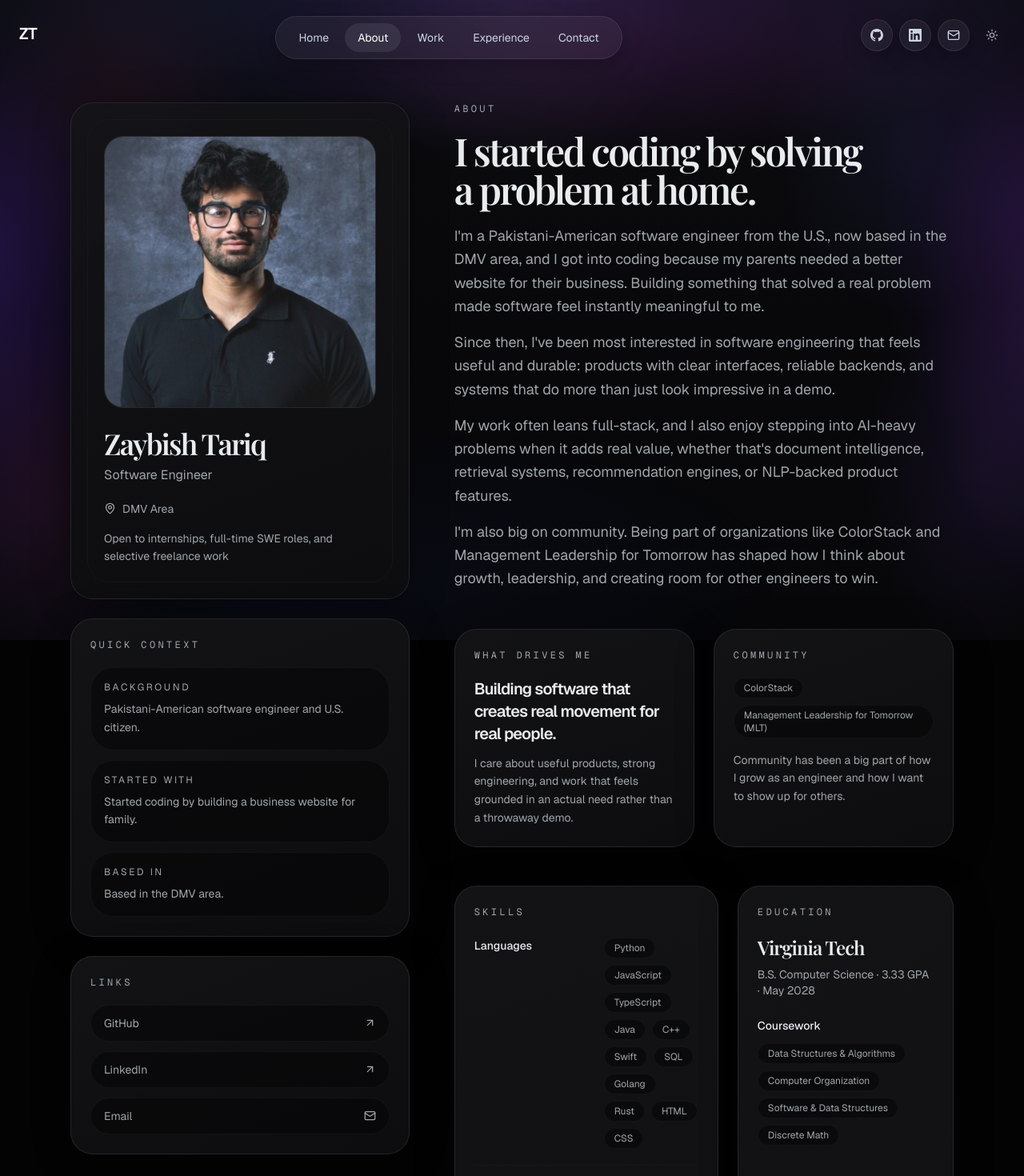
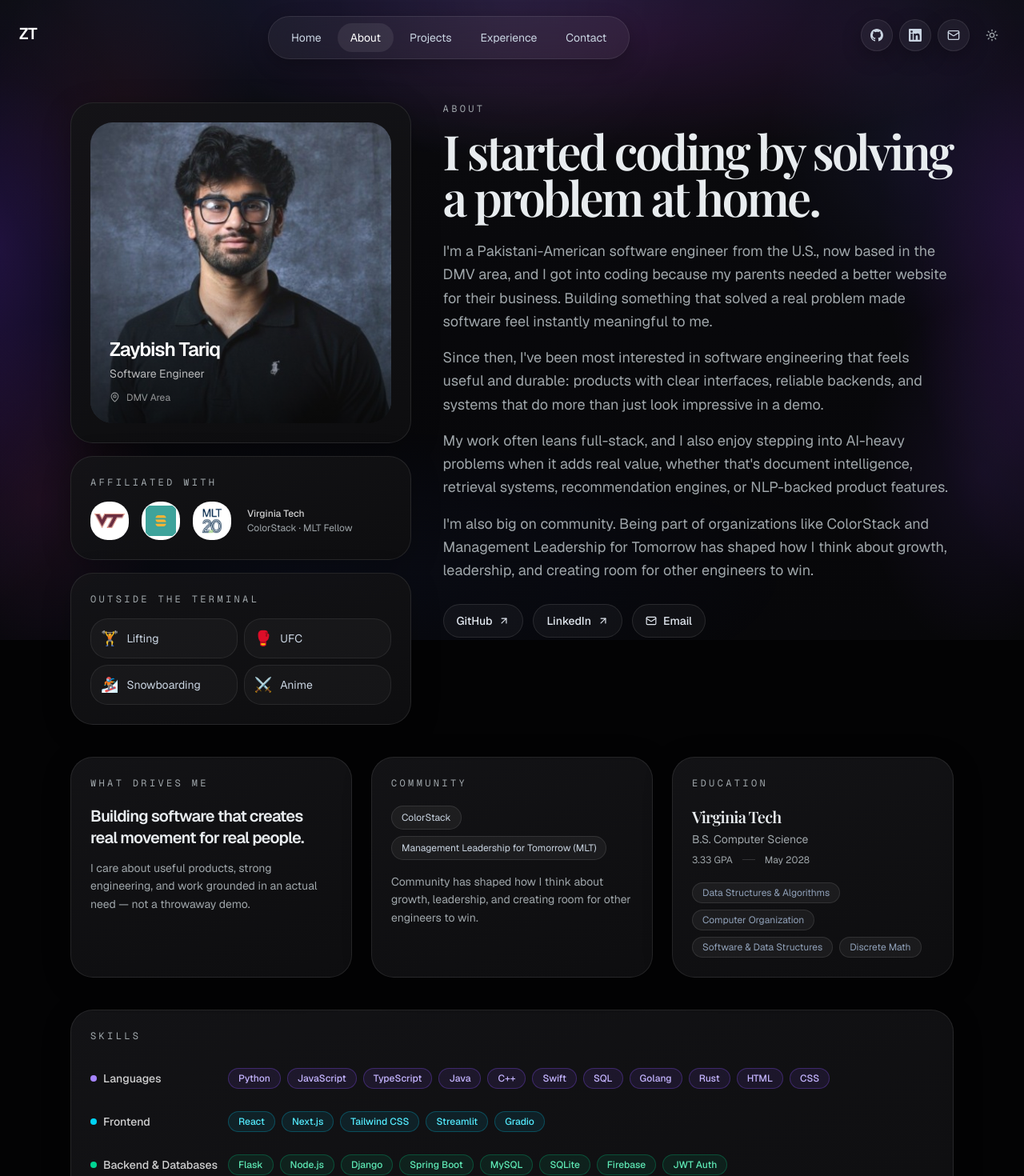
Before and after one commit to Kingzayzoom/ZaybishTariqPortfolio, a Next.js app in the folder zaybish-portfolio/: page /about in a window 1280 px wide. Shown: the top 1470 px of the page at 80% size. Built offline with nearby package versions, Linux system fonts and the light colour scheme; a web font is replaced by a local one.

Commit message:
Personalization

```diff
--- a/zaybish-portfolio/src/components/layout/Navbar.tsx
+++ b/zaybish-portfolio/src/components/layout/Navbar.tsx
@@ -12,7 +12,7 @@ import { cn } from "@/lib/utils";
 const navLinks = [
   { href: "/", label: "Home" },
   { href: "/about", label: "About" },
-  { href: "/projects", label: "Work" },
+  { href: "/projects", label: "Projects" },
   { href: "/experience", label: "Experience" },
   { href: "/contact", label: "Contact" },
 ];
--- a/zaybish-portfolio/src/components/sections/AboutContent.tsx
+++ b/zaybish-portfolio/src/components/sections/AboutContent.tsx
@@ -6,18 +6,49 @@ import { ArrowUpRight, Mail, MapPin } from "lucide-react";
 import { skillGroups } from "@/data/skills";
 import { siteConfig } from "@/data/site-config";
 
+const skillColors = [
+  {
+    dot: "bg-violet-400",
+    pill: "border-violet-500/30 bg-violet-500/10 text-violet-300 hover:bg-violet-500/18 hover:border-violet-400/50",
+  },
+  {
+    dot: "bg-cyan-400",
+    pill: "border-cyan-500/30 bg-cyan-500/10 text-cyan-300 hover:bg-cyan-500/18 hover:border-cyan-400/50",
+  },
+  {
+    dot: "bg-emerald-400",
+    pill: "border-emerald-500/30 bg-emerald-500/10 text-emerald-300 hover:bg-emerald-500/18 hover:border-emerald-400/50",
+  },
+  {
+    dot: "bg-fuchsia-400",
+    pill: "border-fuchsia-500/30 bg-fuchsia-500/10 text-fuchsia-300 hover:bg-fuchsia-500/18 hover:border-fuchsia-400/50",
+  },
+  {
+    dot: "bg-amber-400",
+    pill: "border-amber-500/30 bg-amber-500/10 text-amber-300 hover:bg-amber-500/18 hover:border-amber-400/50",
+  },
+  {
+    dot: "bg-sky-400",
+    pill: "border-sky-500/30 bg-sky-500/10 text-sky-300 hover:bg-sky-500/18 hover:border-sky-400/50",
+  },
+];
+
 export function AboutContent() {
   return (
-    <div className="grid gap-14 pb-10 lg:grid-cols-[0.95fr_1.4fr]">
-      <motion.aside
+    <div className="pb-10 space-y-10">
+
+      {/* ── Header ── */}
+      <motion.div
         initial={{ opacity: 0, y: 16 }}
         animate={{ opacity: 1, y: 0 }}
         transition={{ duration: 0.45 }}
-        className="space-y-6"
+        className="grid gap-10 lg:grid-cols-[1fr_1.5fr] items-start"
       >
-        <div className="glass-panel overflow-hidden p-5">
-          <div className="rounded-[1.75rem] border border-border/60 bg-[radial-gradient(circle_at_top_left,rgba(54,142,255,0.22),transparent_28%),radial-gradient(circle_at_bottom_right,rgba(34,211,154,0.16),transparent_30%),rgba(255,255,255,0.04)] p-5">
-            <div className="overflow-hidden rounded-[1.5rem] border border-white/10">
+        {/* Photo + extras column */}
+        <div className="space-y-4">
+          {/* Photo card */}
+          <div className="panel-card overflow-hidden p-0">
+            <div className="relative overflow-hidden rounded-[1.75rem]">
               <Image
                 src="/images/headshot.jpg"
                 alt="Portrait of Zaybish Tariq"
@@ -26,162 +57,192 @@ export function AboutContent() {
                 className="h-auto w-full object-cover"
                 priority
               />
-            </div>
-
-            <h1 className="mt-6 text-4xl font-semibold tracking-[-0.05em]">{siteConfig.name}</h1>
-            <p className="mt-2 text-base text-muted-foreground">{siteConfig.title}</p>
-            <div className="mt-5 flex items-center gap-2 text-sm text-muted-foreground">
-              <MapPin size={15} />
+              <div className="absolute inset-0 bg-gradient-to-t from-black/60 via-transparent to-transparent" />
+              <div className="absolute bottom-0 left-0 right-0 p-6">
+                <p className="text-2xl font-semibold tracking-[-0.04em] text-white">{siteConfig.name}</p>
+                <p className="mt-1 text-sm text-white/70">{siteConfig.title}</p>
+                <div className="mt-3 flex items-center gap-2 text-xs text-white/55">
+                  <MapPin size={13} />
                   {siteConfig.location}
                 </div>
-            <p className="mt-4 text-sm leading-relaxed text-muted-foreground">{siteConfig.availability}</p>
-          </div>
-        </div>
-
-        <div className="glass-panel p-6">
-          <p className="eyebrow">Quick Context</p>
-          <div className="mt-5 space-y-3">
-            <div className="rounded-2xl border border-border/60 bg-background/45 p-4">
-              <p className="text-xs uppercase tracking-[0.22em] text-muted-foreground">Background</p>
-              <p className="mt-2 text-sm leading-relaxed text-muted-foreground">{siteConfig.identity.background}</p>
-            </div>
-            <div className="rounded-2xl border border-border/60 bg-background/45 p-4">
-              <p className="text-xs uppercase tracking-[0.22em] text-muted-foreground">Started With</p>
-              <p className="mt-2 text-sm leading-relaxed text-muted-foreground">{siteConfig.identity.origin}</p>
-            </div>
-            <div className="rounded-2xl border border-border/60 bg-background/45 p-4">
-              <p className="text-xs uppercase tracking-[0.22em] text-muted-foreground">Based In</p>
-              <p className="mt-2 text-sm leading-relaxed text-muted-foreground">{siteConfig.identity.base}</p>
               </div>
             </div>
           </div>
 
-        <div className="glass-panel p-6">
-          <p className="eyebrow">Links</p>
-          <div className="mt-5 space-y-3 text-sm">
+          {/* Affiliations */}
+          <div className="panel-card p-5">
+            <p className="eyebrow mb-4">Affiliated With</p>
+            <div className="flex items-center gap-4">
+              {[
+                { src: "/images/virginia-tech-logo.png", alt: "Virginia Tech" },
+                { src: "/images/colorstack-logo.jpg", alt: "ColorStack" },
+                { src: "/images/mlt-logo.jpg", alt: "MLT" },
+              ].map(({ src, alt }) => (
+                <div
+                  key={alt}
+                  className="flex h-12 w-12 items-center justify-center overflow-hidden rounded-xl border border-white/10 bg-white p-1"
+                >
+                  <Image src={src} alt={alt} width={40} height={40} className="h-full w-full object-contain" />
+                </div>
+              ))}
+              <div className="ml-1 space-y-0.5">
+                <p className="text-xs font-medium text-white/80">Virginia Tech</p>
+                <p className="text-xs text-muted-foreground">ColorStack · MLT Fellow</p>
+              </div>
+            </div>
+          </div>
+
+          {/* Fun facts */}
+          <div className="panel-card p-5">
+            <p className="eyebrow mb-4">Outside the Terminal</p>
+            <div className="grid grid-cols-2 gap-2">
+              {[
+                { emoji: "🏋️", label: "Lifting" },
+                { emoji: "🥊", label: "UFC" },
+                { emoji: "🏂", label: "Snowboarding" },
+                { emoji: "⚔️", label: "Anime" },
+              ].map(({ emoji, label }) => (
+                <div
+                  key={label}
+                  className="flex items-center gap-2.5 rounded-xl border border-white/8 bg-white/[0.03] px-3 py-2.5"
+                >
+                  <span className="text-lg">{emoji}</span>
+                  <span className="text-sm text-slate-300">{label}</span>
+                </div>
+              ))}
+            </div>
+          </div>
+        </div>
+
+        {/* Bio */}
+        <div className="space-y-6">
+          <div>
+            <p className="eyebrow">About</p>
+            <h1 className="mt-4 text-balance text-5xl font-semibold leading-[0.96] tracking-[-0.05em] sm:text-6xl">
+              I started coding by solving a problem at home.
+            </h1>
+          </div>
+          <div className="space-y-4 text-base leading-relaxed text-muted-foreground sm:text-lg">
+            {siteConfig.about.map((paragraph) => (
+              <p key={paragraph}>{paragraph}</p>
+            ))}
+          </div>
+
+          {/* Links row */}
+          <div className="flex flex-wrap gap-3 pt-1">
             <a
               href={siteConfig.socials.github}
               target="_blank"
               rel="noreferrer"
-              className="flex items-center justify-between rounded-2xl border border-border/60 bg-background/45 px-4 py-3 text-muted-foreground transition hover:text-foreground"
+              className="secondary-button !px-4 !py-2.5 text-sm"
             >
-              GitHub
-              <ArrowUpRight size={15} />
+              GitHub <ArrowUpRight size={14} />
             </a>
             <a
               href={siteConfig.socials.linkedin}
               target="_blank"
               rel="noreferrer"
-              className="flex items-center justify-between rounded-2xl border border-border/60 bg-background/45 px-4 py-3 text-muted-foreground transition hover:text-foreground"
+              className="secondary-button !px-4 !py-2.5 text-sm"
             >
-              LinkedIn
-              <ArrowUpRight size={15} />
+              LinkedIn <ArrowUpRight size={14} />
             </a>
             <a
               href={`mailto:${siteConfig.socials.email}`}
-              className="flex items-center justify-between rounded-2xl border border-border/60 bg-background/45 px-4 py-3 text-muted-foreground transition hover:text-foreground"
+              className="secondary-button !px-4 !py-2.5 text-sm"
             >
-              Email
-              <Mail size={15} />
+              <Mail size={14} /> Email
             </a>
           </div>
         </div>
-      </motion.aside>
+      </motion.div>
 
+      {/* ── Drive + Community + Education row ── */}
       <motion.div
         initial={{ opacity: 0, y: 16 }}
         animate={{ opacity: 1, y: 0 }}
         transition={{ duration: 0.45, delay: 0.08 }}
-        className="space-y-12"
+        className="grid gap-6 md:grid-cols-3"
       >
-        <section className="space-y-5">
-          <p className="eyebrow">About</p>
-          <h2 className="text-balance text-5xl font-semibold tracking-[-0.05em]">
-            I started coding by solving a problem at home.
-          </h2>
-          <div className="space-y-4 text-base leading-relaxed text-muted-foreground sm:text-lg">
-            {siteConfig.about.map((paragraph) => (
-              <p key={paragraph}>{paragraph}</p>
-            ))}
-          </div>
-        </section>
-
-        <section className="grid gap-6 md:grid-cols-2">
-          <article className="glass-panel p-6">
+        <article className="panel-card p-6">
           <p className="eyebrow">What Drives Me</p>
-            <p className="mt-5 text-xl font-semibold tracking-[-0.04em]">
+          <p className="mt-5 text-xl font-semibold tracking-[-0.04em] leading-snug">
             Building software that creates real movement for real people.
           </p>
           <p className="mt-3 text-sm leading-relaxed text-muted-foreground">
-              I care about useful products, strong engineering, and work that feels grounded in an actual need rather
-              than a throwaway demo.
+            I care about useful products, strong engineering, and work grounded in an actual need — not a throwaway demo.
           </p>
         </article>
 
-          <article className="glass-panel p-6">
+        <article className="panel-card p-6">
           <p className="eyebrow">Community</p>
           <div className="mt-5 flex flex-wrap gap-2">
             {siteConfig.communities.map((community) => (
               <span
                 key={community}
-                  className="rounded-full border border-border/60 bg-background/45 px-3 py-1 text-xs text-muted-foreground"
+                className="rounded-full border border-white/10 bg-white/[0.05] px-3 py-1.5 text-xs text-slate-300"
               >
                 {community}
               </span>
             ))}
           </div>
           <p className="mt-4 text-sm leading-relaxed text-muted-foreground">
-              Community has been a big part of how I grow as an engineer and how I want to show up for others.
+            Community has shaped how I think about growth, leadership, and creating room for other engineers to win.
           </p>
         </article>
-        </section>
 
-        <section className="grid gap-6 lg:grid-cols-[1.1fr_0.9fr]">
-          <div className="glass-panel p-6">
-            <p className="eyebrow">Skills</p>
-            <div className="mt-6 space-y-5">
-              {skillGroups.map((group) => (
-                <div
-                  key={group.label}
-                  className="grid gap-3 border-b border-border/50 pb-5 last:border-b-0 last:pb-0 sm:grid-cols-[150px_1fr]"
+        <article className="panel-card p-6">
+          <p className="eyebrow">Education</p>
+          <h3 className="mt-5 text-xl font-semibold tracking-[-0.04em]">{siteConfig.education.school}</h3>
+          <p className="mt-1 text-sm text-muted-foreground">{siteConfig.education.degree}</p>
+          <div className="mt-2 flex items-center gap-3 text-xs text-muted-foreground">
+            <span>{siteConfig.education.gpa}</span>
+            <span className="h-px w-4 bg-white/15" />
+            <span>{siteConfig.education.graduation}</span>
+          </div>
+          <div className="mt-5 flex flex-wrap gap-2">
+            {siteConfig.education.coursework.map((item) => (
+              <span
+                key={item}
+                className="rounded-full border border-white/10 bg-white/[0.05] px-3 py-1 text-xs text-slate-400"
               >
-                  <p className="text-sm font-medium">{group.label}</p>
+                {item}
+              </span>
+            ))}
+          </div>
+        </article>
+      </motion.div>
+
+      {/* ── Skills ── */}
+      <motion.div
+        initial={{ opacity: 0, y: 16 }}
+        animate={{ opacity: 1, y: 0 }}
+        transition={{ duration: 0.45, delay: 0.14 }}
+        className="panel-card p-7"
+      >
+        <p className="eyebrow mb-8">Skills</p>
+        <div className="space-y-7">
+          {skillGroups.map((group, i) => {
+            const color = skillColors[i % skillColors.length];
+            return (
+              <div key={group.label} className="grid gap-3 sm:grid-cols-[160px_1fr]">
+                <div className="flex items-center gap-2">
+                  <span className={`h-2 w-2 rounded-full shrink-0 ${color.dot}`} />
+                  <p className="text-sm font-medium text-white/80">{group.label}</p>
+                </div>
                 <div className="flex flex-wrap gap-2">
                   {group.skills.map((skill) => (
                     <span
                       key={skill}
-                        className="rounded-full border border-border/60 bg-background/45 px-3 py-1 text-xs text-muted-foreground"
+                      className={`inline-flex items-center rounded-full border px-3 py-1 text-xs font-medium transition-all duration-200 cursor-default ${color.pill}`}
                     >
                       {skill}
                     </span>
                   ))}
                 </div>
               </div>
-              ))}
+            );
+          })}
         </div>
-          </div>
-
-          <div className="glass-panel p-6">
-            <p className="eyebrow">Education</p>
-            <h3 className="mt-5 text-2xl font-semibold tracking-[-0.04em]">{siteConfig.education.school}</h3>
-            <p className="mt-2 text-sm text-muted-foreground">
-              {siteConfig.education.degree} · {siteConfig.education.gpa} · {siteConfig.education.graduation}
-            </p>
-            <div className="mt-6 space-y-3">
-              <p className="text-sm font-medium">Coursework</p>
-              <div className="flex flex-wrap gap-2">
-                {siteConfig.education.coursework.map((item) => (
-                  <span
-                    key={item}
-                    className="rounded-full border border-border/60 bg-background/45 px-3 py-1 text-xs text-muted-foreground"
-                  >
-                    {item}
-                  </span>
-                ))}
-              </div>
-            </div>
-          </div>
-        </section>
       </motion.div>
     </div>
   );
--- a/zaybish-portfolio/src/components/sections/FeaturedProjects.tsx
+++ b/zaybish-portfolio/src/components/sections/FeaturedProjects.tsx
@@ -73,7 +73,7 @@ export function FeaturedProjects() {
                   <div className="space-y-2">
                     <p className="text-sm text-slate-900/75">{project.summary}</p>
                     <div className="flex items-center gap-2 text-sm text-slate-900/75">
-                      View case study <ArrowRight size={15} className="transition group-hover:translate-x-1" />
+                      View project <ArrowRight size={15} className="transition group-hover:translate-x-1" />
                     </div>
                   </div>
                 </div>
--- a/zaybish-portfolio/src/components/sections/HomePanels.tsx
+++ b/zaybish-portfolio/src/components/sections/HomePanels.tsx
@@ -107,7 +107,7 @@ export function HomePanels() {
                     <p className="mt-4 text-4xl font-semibold tracking-[-0.05em]">{featuredProject.title}</p>
                   </div>
                   <div className="hidden rounded-full border border-slate-900/15 bg-white/25 px-3 py-1 font-mono text-[0.68rem] uppercase tracking-[0.22em] text-slate-900/70 sm:block">
-                    Case Study
+                    Project
                   </div>
                 </div>
 
--- a/zaybish-portfolio/src/data/experience.ts
+++ b/zaybish-portfolio/src/data/experience.ts
@@ -110,7 +110,13 @@ export const experiences: Experience[] = [
     date: "Expected May 2028",
     type: "education",
     status: "active",
-    tech: ["Data Structures & Algorithms", "Computer Organization", "Discrete Math", "Software & Data Structures"],
+    tech: [
+      "Data Structures & Algorithms",
+      "Computer Systems",
+      "Computer Organization I & II",
+      "Discrete Math",
+      "Software & Data Structures",
+    ],
     bullets: [
       "Maintaining a 3.33 GPA while building a strong foundation in software engineering, systems, and problem solving.",
       "Pairing coursework with hands-on full-stack and AI project work outside the classroom to accelerate practical depth.",
--- a/zaybish-portfolio/src/data/projects.ts
+++ b/zaybish-portfolio/src/data/projects.ts
@@ -32,6 +32,7 @@ export const projects: Project[] = [
       "Built at SEO NYC, NutriFit is a full-stack AI fitness platform that combines recommendation systems, nutrition intelligence, and social accountability into one product experience. It became the strongest portfolio lead because it blends ML depth with real product surface area.",
     tech: ["Python", "TensorFlow", "scikit-learn", "Flask", "React", "Next.js", "SQLite", "Firebase Auth"],
     date: "June - August 2025",
+    github: "https://github.com/sareemmomin21/Nutri-Fit",
     accent: "from-emerald-400 via-cyan-400 to-sky-500",
     metric: {
       label: "Best Overall",
@@ -135,7 +136,7 @@ export const projects: Project[] = [
       "TechKnow is a terminal-first interview prep tool built for focused practice. It combines a curated question bank with AI feedback so users can move beyond right-or-wrong answers into actual understanding.",
     tech: ["Python", "SQLite", "Google Gemini API"],
     date: "2024",
-    github: "https://github.com/kingzayzoom/TechKnow",
+    github: "https://github.com/keirannnelson/TechKnow",
     accent: "from-amber-400 via-orange-500 to-rose-500",
     metric: {
       label: "DSA Topics",
```
Lines whose indentation alone changed are shown as unchanged.
